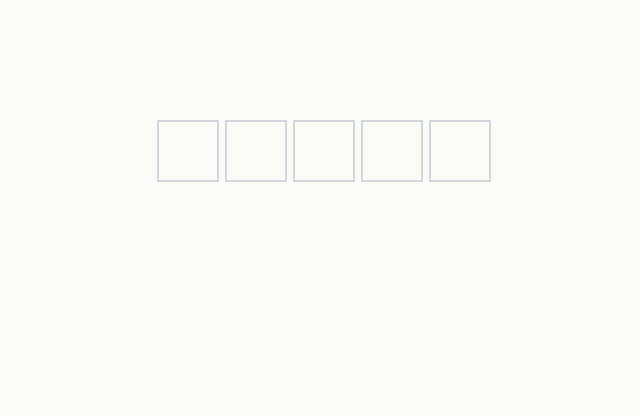
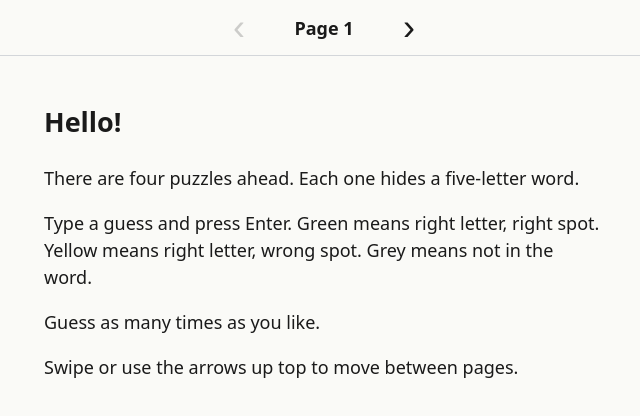
Before and after one commit to tylercecil/sbddc, a plain HTML site: page silly/index.html in a window 1280 px wide. Shown: the whole page, without its empty margins (316-956 px from the left). Drawn offline with Linux system fonts and the light colour scheme.

Commit message:
silly: add page carousel with four puzzles
Pages are declared in index.html: an intro, four puzzles (GOOSE, HONKS,
MARKS, TRUTH), and a blank answer page. carousel.js handles the
"< Page n >" nav, swiping, arrow keys, and remembering the page in the
URL hash. It announces a pagechange event, which game.js uses to pick the
active board.

Co-Authored-By: Claude Opus 5.5 <noreply@anthropic.com>

```diff
--- /dev/null
+++ b/silly/carousel.js
@@ -0,0 +1,54 @@
+// Page carousel. Knows nothing about the puzzles: it slides between the
+// <section class="page"> elements in index.html (in order) and fires a
+// "pagechange" event on document with { detail: { page, index } }.
+
+const SWIPE_MIN_PX = 50;
+
+const track = document.getElementById("pages");
+const pages = [...track.querySelectorAll(".page")];
+const prevBtn = document.getElementById("prev");
+const nextBtn = document.getElementById("next");
+const label = document.getElementById("nav-label");
+
+let index = 0;
+
+function show(i, { animate = true } = {}) {
+  index = Math.max(0, Math.min(pages.length - 1, i));
+
+  track.style.transition = animate ? "" : "none";
+  track.style.transform = `translateX(${-index * 100}%)`;
+  label.textContent = `Page ${index + 1}`;
+  prevBtn.disabled = index === 0;
+  nextBtn.disabled = index === pages.length - 1;
+  history.replaceState(null, "", `#${index + 1}`);
+
+  document.dispatchEvent(
+    new CustomEvent("pagechange", { detail: { page: pages[index], index } })
+  );
+}
+
+prevBtn.addEventListener("click", () => show(index - 1));
+nextBtn.addEventListener("click", () => show(index + 1));
+
+document.addEventListener("keydown", (e) => {
+  if (e.key === "ArrowLeft") show(index - 1);
+  if (e.key === "ArrowRight") show(index + 1);
+});
+
+// Swipe left/right on phones.
+let touchStart = null;
+track.addEventListener("touchstart", (e) => {
+  touchStart = { x: e.touches[0].clientX, y: e.touches[0].clientY };
+}, { passive: true });
+track.addEventListener("touchend", (e) => {
+  if (!touchStart) return;
+  const dx = e.changedTouches[0].clientX - touchStart.x;
+  const dy = e.changedTouches[0].clientY - touchStart.y;
+  touchStart = null;
+  if (Math.abs(dx) > SWIPE_MIN_PX && Math.abs(dx) > Math.abs(dy)) {
+    show(index + (dx < 0 ? 1 : -1));
+  }
+});
+
+// Start on the page in the URL (e.g. silly/#3), without sliding there.
+show(parseInt(location.hash.slice(1), 10) - 1 || 0, { animate: false });
--- a/silly/game.js
+++ b/silly/game.js
@@ -6,6 +6,9 @@
 // winMessage:    shown with the confetti
 const PUZZLES = [
   { answer: "GOOSE", specialColumn: 5, winMessage: "HONK HONK!" },
+  { answer: "HONKS", specialColumn: 2, winMessage: "Nice!" },
+  { answer: "MARKS", specialColumn: 1, winMessage: "Nice!" },
+  { answer: "TRUTH", specialColumn: 2, winMessage: "Nice!" },
 ];
 
 // Answers always count as real words, even if words.js lacks them.
@@ -180,7 +183,7 @@ function createGame(board, puzzle) {
       replay(tile, "win");
     });
     confetti();
-    toast(puzzle.winMessage, 0);
+    if (activeGame === game) toast(puzzle.winMessage, 0);
   }
 
   // ---------- Input ----------
@@ -336,5 +339,29 @@ function confetti() {
 for (const [name, ms] of Object.entries(TIMING)) {
   document.documentElement.style.setProperty(`--${name}-ms`, `${ms}ms`);
 }
-activeGame = createGame(document.getElementById("board"), PUZZLES[0]);
-typer.focus();
+
+// Every <section data-puzzle="n"> gets its own board and game.
+const games = new Map();
+for (const page of document.querySelectorAll("[data-puzzle]")) {
+  const board = document.createElement("div");
+  board.className = "board";
+  page.appendChild(board);
+  games.set(page, createGame(board, PUZZLES[page.dataset.puzzle - 1]));
+}
+
+// carousel.js tells us which page is showing.
+document.addEventListener("pagechange", (e) => {
+  activeGame = games.get(e.detail.page) || null;
+  if (activeGame?.isWon()) {
+    toast(activeGame.puzzle.winMessage, 0);
+  } else {
+    hideToast();
+  }
+
+  if (wantsTyping()) {
+    typer.value = activeGame.letters();
+    typer.focus();
+  } else {
+    typer.blur();
+  }
+});
--- a/silly/index.html
+++ b/silly/index.html
@@ -8,7 +8,35 @@
 </head>
 
 <body>
-  <main id="board"></main>
+  <nav id="nav">
+    <button id="prev" aria-label="Previous page">&lsaquo;</button>
+    <span id="nav-label"></span>
+    <button id="next" aria-label="Next page">&rsaquo;</button>
+  </nav>
+
+  <!-- Pages, in order. data-puzzle="n" pages get PUZZLES[n-1] from game.js. -->
+  <div id="viewport">
+    <div id="pages">
+      <section class="page text">
+        <h1>Hello!</h1>
+        <p>There are four puzzles ahead. Each one hides a five-letter word.</p>
+        <p>Type a guess and press Enter. Green means right letter, right spot.
+           Yellow means right letter, wrong spot. Grey means not in the word.</p>
+        <p>Guess as many times as you like.</p>
+        <p>Swipe or use the arrows up top to move between pages.</p>
+      </section>
+
+      <section class="page" data-puzzle="1"></section>
+      <section class="page" data-puzzle="2"></section>
+      <section class="page" data-puzzle="3"></section>
+      <section class="page" data-puzzle="4"></section>
+
+      <section class="page text" id="answer">
+        <!-- Answer box goes here. -->
+      </section>
+    </div>
+  </div>
+
   <div id="toast"></div>
 
   <!-- Invisible input so phones open their keyboard. game.js keeps it focused. -->
@@ -20,5 +48,6 @@
 
   <script src="words.js"></script>
   <script src="game.js"></script>
+  <script src="carousel.js"></script>
 </body>
 </html>
--- a/silly/style.css
+++ b/silly/style.css
@@ -9,6 +9,8 @@
 
   --tile-size: min(15vw, 62px);
   --tile-gap: 6px;
+  --nav-height: 56px;
+  --slide-ms: 300ms;
 
   /* Durations are overwritten from TIMING in game.js; these are fallbacks. */
   --pop-ms: 100ms;
@@ -31,11 +33,68 @@ html, body {
 
 body {
   display: flex;
-  justify-content: center;
+  flex-direction: column;
   height: 100dvh;
 }
 
-#board {
+/* ---------- Carousel ---------- */
+
+#nav {
+  flex: 0 0 auto;
+  display: flex;
+  align-items: center;
+  justify-content: center;
+  gap: 16px;
+  height: var(--nav-height);
+  border-bottom: 1px solid var(--border-empty);
+  font-weight: 700;
+  font-size: 18px;
+}
+
+#nav button {
+  width: 48px;
+  height: 48px;
+  border: none;
+  background: none;
+  color: var(--text);
+  font-size: 36px;
+  line-height: 1;
+  cursor: pointer;
+}
+#nav button:disabled { opacity: 0.2; cursor: default; }
+
+#nav-label { min-width: 5em; text-align: center; }
+
+#viewport {
+  flex: 1;
+  overflow: hidden;
+}
+
+#pages {
+  display: flex;
+  height: 100%;
+  transition: transform var(--slide-ms) ease-in-out;
+}
+
+.page {
+  flex: 0 0 100%;
+  height: 100%;
+  display: flex;
+  justify-content: center;
+}
+
+.page.text {
+  display: block;
+  overflow-y: auto;
+  max-width: 100%;
+  padding: 24px max(24px, calc((100% - 560px) / 2));
+  font-size: 18px;
+  line-height: 1.5;
+}
+
+/* ---------- Board ---------- */
+
+.board {
   display: flex;
   flex-direction: column;
   align-items: center;
@@ -43,7 +102,7 @@ body {
   width: 100%;
   overflow-y: auto;
   position: relative; /* so row.offsetTop is measured from the board */
-  padding: 15vh 0 40vh; /* room to scroll the newest row away from the edges */
+  padding: 10vh 0 40vh; /* room to scroll the newest row away from the edges */
 }
 
 .row {
@@ -84,7 +143,7 @@ body {
 
 #toast {
   position: fixed;
-  top: 4vh;
+  top: calc(var(--nav-height) + 16px);
   left: 50%;
   transform: translateX(-50%);
   padding: 12px 18px;
```
